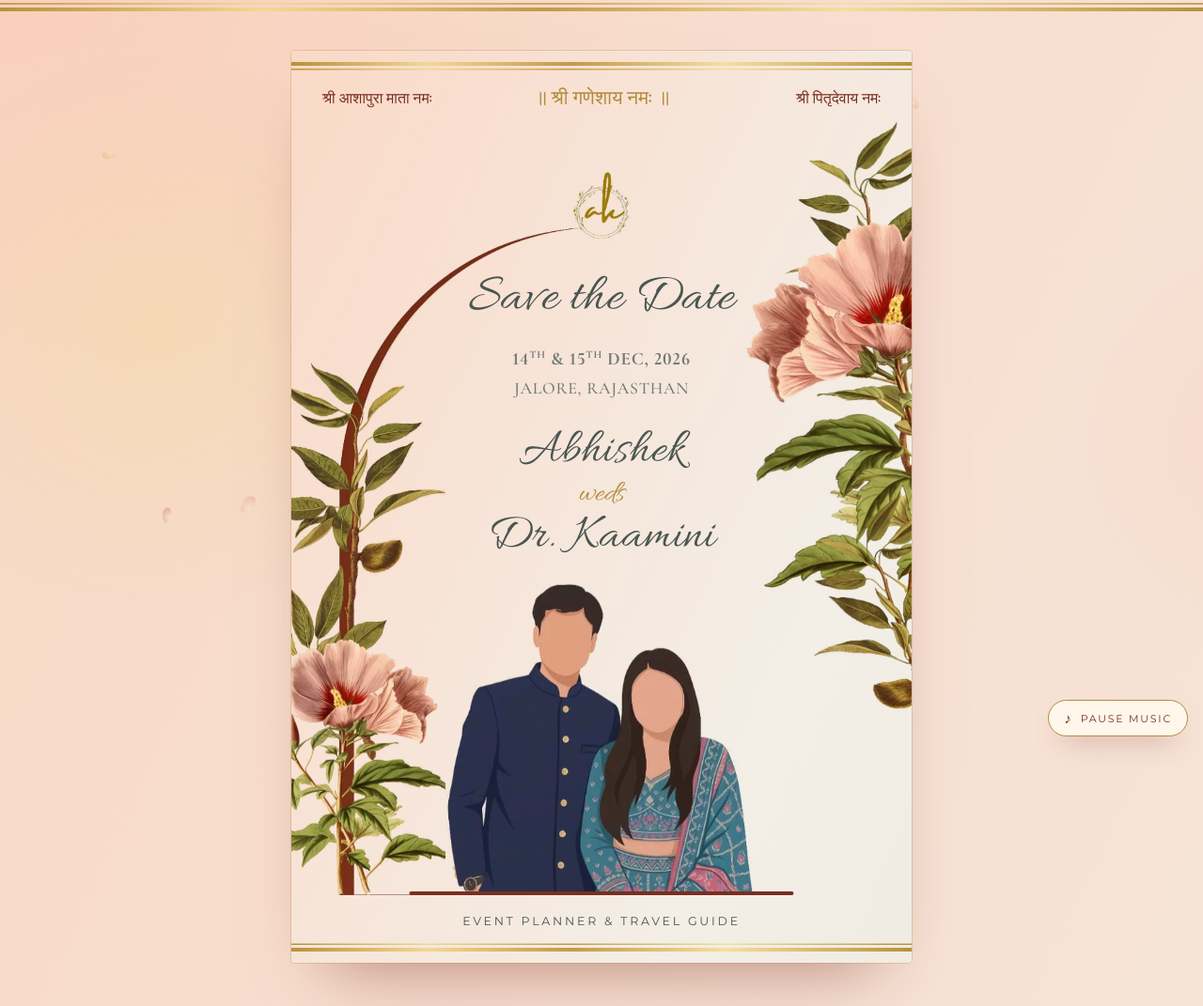
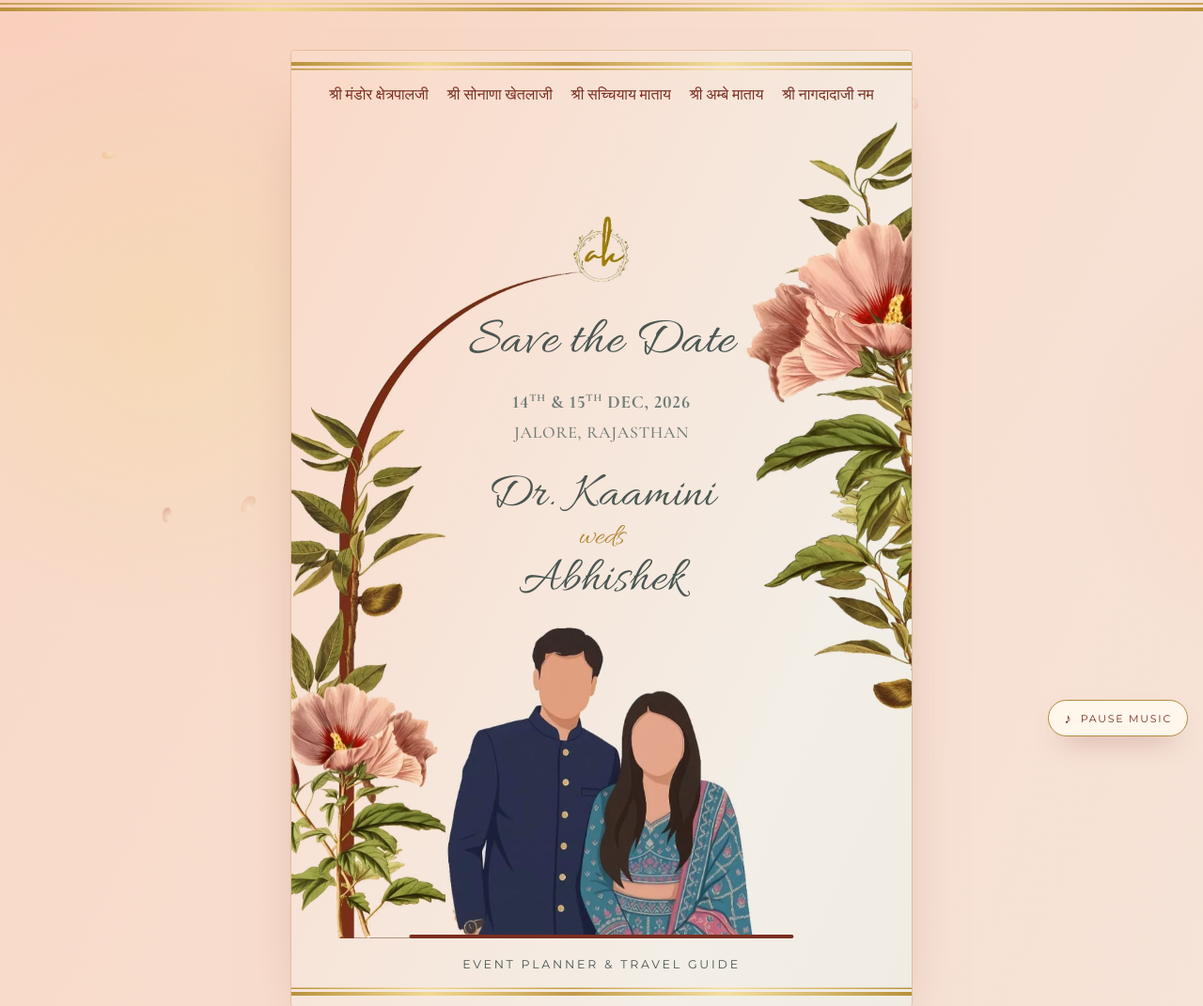
Before and after one commit to abhi4sure/Invitation_card, a plain HTML site: page index.html in a window 1280 px wide. Shown: the top 1071 px of the page at 94% size. Drawn offline with nearby package versions, Linux system fonts and the light colour scheme; a web font is replaced by a local one.

Commit message:
Update wedding details from Abhishek to Dr. Kaamini

```diff
--- a/index.html
+++ b/index.html
@@ -3,10 +3,10 @@
 <head>
 <meta charset="UTF-8">
 <meta name="viewport" content="width=device-width, initial-scale=1.0">
-<title>Abhishek weds Dr. Kaamini | Wedding Planner · Jalore, Dec 2026</title>
-<meta name="description" content="Save the date — Abhishek weds Dr. Kaamini, 14th &amp; 15th December 2026, Jalore, Rajasthan. Schedule, venue and travel guide for guests.">
+<title>Dr. Kaamini weds Abhishek | Wedding Planner · Jalore, Dec 2026</title>
+<meta name="description" content="Save the date — Dr. Kaamini weds Abhishek, 14th &amp; 15th December 2026, Jalore, Rajasthan. Schedule, venue and travel guide for guests.">
 <meta name="theme-color" content="#f8dccb">
-<meta property="og:title" content="Abhishek weds Dr. Kaamini — Save the Date">
+<meta property="og:title" content="Dr. Kaamini weds Abhishek — Save the Date">
 <meta property="og:description" content="14th &amp; 15th December 2026 · Jalore, Rajasthan">
 <link rel="icon" href="assets/monogram.webp">
 
@@ -106,7 +106,7 @@ a{color:inherit}
   position:relative;
   z-index:1;
   text-align:center;
-  padding:19cqw 6cqw var(--base);
+  padding:26cqw 6cqw var(--base);
 }
 
 .invocations{
@@ -114,10 +114,10 @@ a{color:inherit}
   z-index:3;
   top:max(30px,5.5cqw);
   left:5cqw; right:5cqw;
-  display:grid;
-  grid-template-columns:1fr auto 1fr;
-  align-items:center;
-  gap:3cqw;
+  display:flex;
+  flex-wrap:wrap;
+  justify-content:center;
+  gap:.3em 3cqw;
   margin:0;
   font-family:"Tiro Devanagari Hindi", var(--serif);
   font-size:clamp(11px,2.5cqw,16px);
@@ -125,13 +125,6 @@ a{color:inherit}
   color:var(--maroon);
   text-wrap:balance;
   animation:rise 1s ease both;
-}
-.invocations .left{text-align:left}
-.invocations .right{text-align:right}
-.invocations .main{
-  font-size:1.3em;
-  color:var(--gold);
-  white-space:nowrap;
 }
 
 .monogram{
@@ -1001,7 +994,7 @@ footer p{
 
 @media (max-width:600px){
   body{font-size:18px}
-  .invite-content{padding-top:max(84px, 26cqw)}
+  .invite-content{padding-top:max(110px, 34cqw)}
   .invite .art-arch{left:-14cqw; width:44cqw}
   .invite .art-right{right:-13cqw; width:32cqw; top:14cqw}
   .save-date{font-size:clamp(32px, 11cqw, 48px)}
@@ -1057,9 +1050,11 @@ footer p{
     <img class="art-right" src="assets/floral-right.webp" alt="" aria-hidden="true">
 
     <p class="invocations" lang="hi">
-      <span class="left">श्री आशापुरा माता नमः</span>
-      <span class="main">॥ श्री गणेशाय नमः ॥</span>
-      <span class="right">श्री पितृदेवाय नमः</span>
+      <span>श्री मंडोर क्षेत्रपालजी</span>
+      <span>श्री सोनाणा खेतलाजी</span>
+      <span>श्री सच्चियाय माताय</span>
+      <span>श्री अम्बे माताय</span>
+      <span>श्री नागदादाजी नम</span>
     </p>
 
     <div class="invite-content">
@@ -1067,13 +1062,13 @@ footer p{
       <h1 class="save-date">Save the Date</h1>
       <p class="when">14<sup>th</sup> &amp; 15<sup>th</sup> Dec, 2026</p>
       <p class="where">Jalore, Rajasthan</p>
-      <p class="names" aria-label="Abhishek weds Dr. Kaamini">
-        <span class="n1">Abhishek</span>
+      <p class="names" aria-label="Dr. Kaamini weds Abhishek">
+        <span class="n1"><span class="hon">Dr.</span>Kaamini</span>
         <span class="amp">weds</span>
-        <span class="n2"><span class="hon">Dr.</span>Kaamini</span>
+        <span class="n2">Abhishek</span>
       </p>
       <div class="portrait">
-        <img src="assets/couple-illustration.webp" alt="Illustration of Abhishek weds Dr. Kaamini">
+        <img src="assets/couple-illustration.webp" alt="Illustration of Dr. Kaamini weds Abhishek">
       </div>
     </div>
 
@@ -1122,7 +1117,7 @@ footer p{
 
     <p class="sign">
       With love and warm regards,
-      <span>Abhishek weds Dr.Kaamini</span>
+      <span>Dr.Kaamini weds Abhishek</span>
     </p>
   </div>
 </section>
@@ -1252,7 +1247,7 @@ footer p{
         Open Wedding Location
       </a>
       <a class="button ghost" id="gcal" target="_blank" rel="noopener"
-         href="https://calendar.google.com/calendar/render?action=TEMPLATE&amp;text=Abhishek%20weds%20Dr.%20Kaamini%20%E2%80%94%20Wedding&amp;dates=20261214/20261216&amp;location=Vatan%20Resorts%2C%20NH-325%2C%20Jalore%20Road%2C%20Bishangarh%2C%20Jalore%2C%20Rajasthan%20343042&amp;details=Wedding%20celebrations%20of%20Abhishek%20weds%20Dr.%20Kaamini%2C%2014th%20%26%2015th%20December%202026.%20Venue%3A%20https%3A%2F%2Fwww.google.com%2Fmaps%3Fcid%3D15629009693419473000%26g_mp%3DCiVnb29nbGUubWFwcy5wbGFjZXMudjEuUGxhY2VzLkdldFBsYWNlEAMYASAFKgSnqNcy%26hl%3Den%26gl%3DIN%26source%3Dembed">
+         href="https://calendar.google.com/calendar/render?action=TEMPLATE&amp;text=Dr.%20Kaamini%20weds%20Abhishek%20%E2%80%94%20Wedding&amp;dates=20261214/20261216&amp;location=Vatan%20Resorts%2C%20NH-325%2C%20Jalore%20Road%2C%20Bishangarh%2C%20Jalore%2C%20Rajasthan%20343042&amp;details=Wedding%20celebrations%20of%20Dr.%20Kaamini%20weds%20Abhishek%2C%2014th%20%26%2015th%20December%202026.%20Venue%3A%20https%3A%2F%2Fwww.google.com%2Fmaps%3Fcid%3D15629009693419473000%26g_mp%3DCiVnb29nbGUubWFwcy5wbGFjZXMudjEuUGxhY2VzLkdldFBsYWNlEAMYASAFKgSnqNcy%26hl%3Den%26gl%3DIN%26source%3Dembed">
         Add to Google Calendar
       </a>
       <button class="button ghost" id="ics" type="button">Apple / Outlook (.ics)</button>
@@ -1370,11 +1365,11 @@ footer p{
   <div class="farewell reveal">
     <span class="kicker">See you in Jalore!</span>
     <div class="couple-art">
-      <img src="assets/couple-illustration.webp" alt="Illustration of Abhishek weds Dr. Kaamini">
+      <img src="assets/couple-illustration.webp" alt="Illustration of Dr. Kaamini weds Abhishek">
     </div>
   </div>
   <p class="closing">Your presence is the most precious gift — we can't wait to celebrate with you!</p>
-  <div class="script">Abhishek weds Dr.Kaamini</div>
+  <div class="script">Dr.Kaamini weds Abhishek</div>
   <p>14 &amp; 15 December 2026 · Jalore, Rajasthan</p>
   <!-- <p style="margin-top:14px">Invitation to follow</p> -->
 </footer>
@@ -1413,14 +1408,14 @@ footer p{
       "DTSTAMP:20261001T000000Z",
       "DTSTART;VALUE=DATE:20261214",
       "DTEND;VALUE=DATE:20261216",
-      "SUMMARY:Abhishek weds Dr. Kaamini — Wedding",
+      "SUMMARY:Dr. Kaamini weds Abhishek — Wedding",
       "LOCATION:Vatan Resorts\\, NH-325\\, Jalore Road\\, Bishangarh\\, Jalore\\, Rajasthan 343042",
       "DESCRIPTION:Venue: https://www.google.com/maps?cid=15629009693419473000&g_mp=CiVnb29nbGUubWFwcy5wbGFjZXMudjEuUGxhY2VzLkdldFBsYWNlEAMYASAFKgSnqNcy&hl=en&gl=IN&source=embed",
       "END:VEVENT","END:VCALENDAR"
     ].join("\r\n");
     var a = document.createElement("a");
     a.href = URL.createObjectURL(new Blob([ics], {type:"text/calendar"}));
-    a.download = "Abhishek-weds-Dr-Kaamini-Wedding.ics";
+    a.download = "Dr-Kaamini-weds-Abhishek-Wedding.ics";
     document.body.appendChild(a); a.click(); a.remove();
   });
 
```
